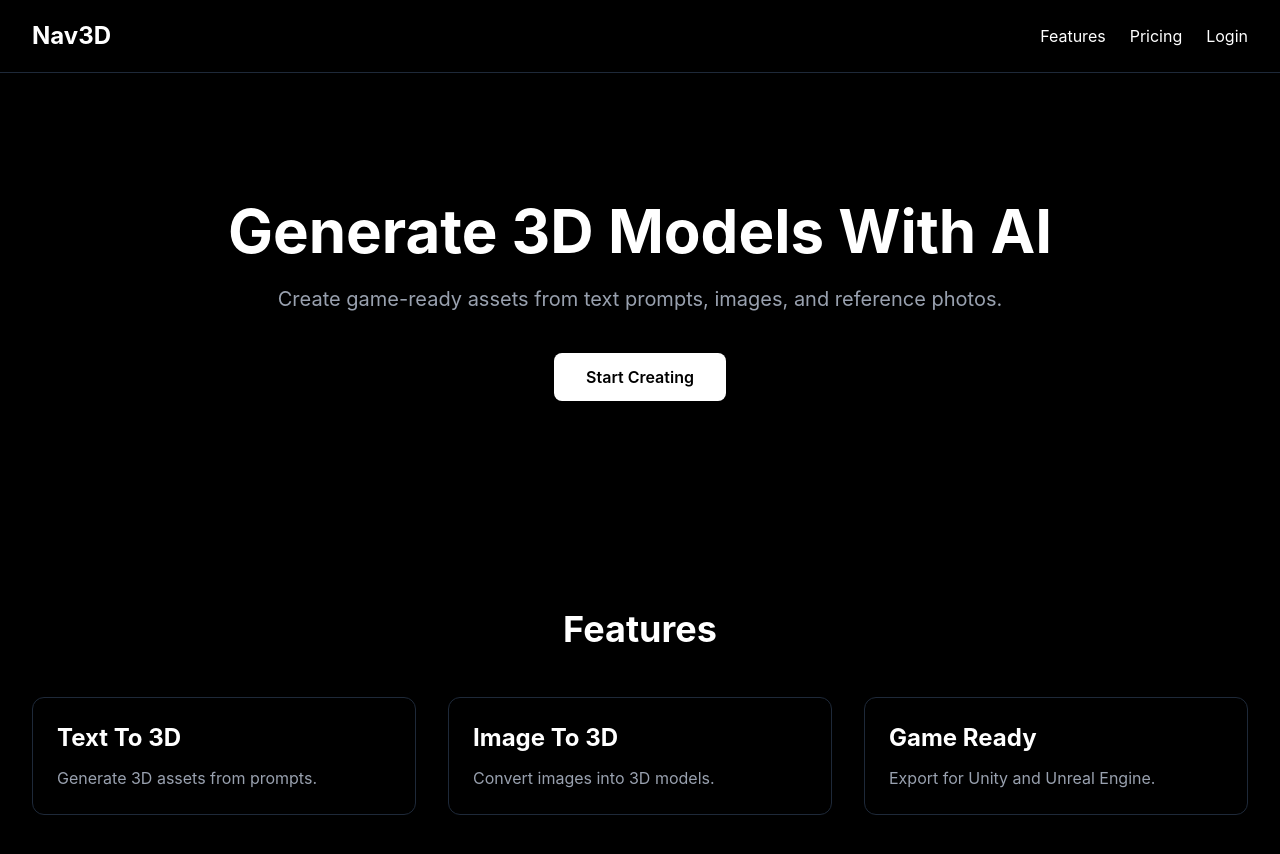
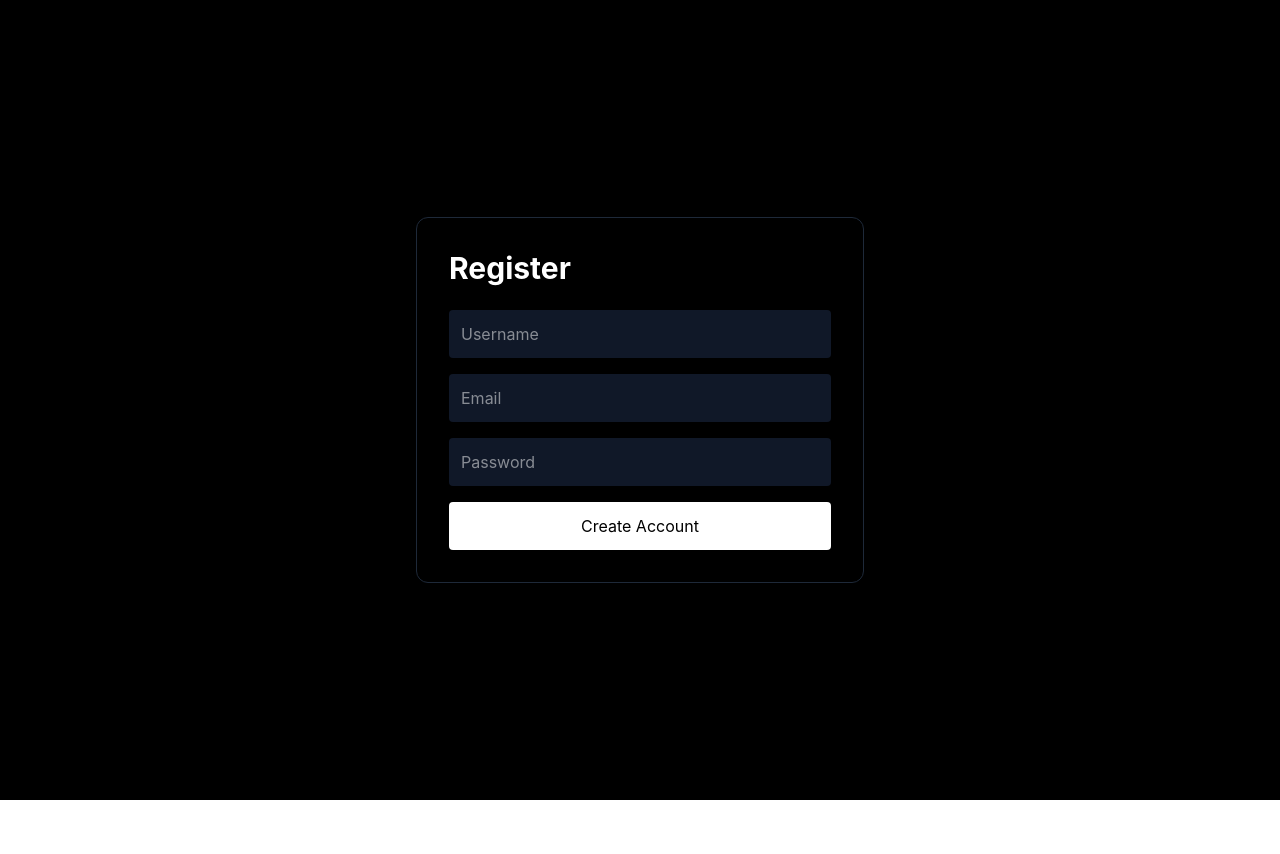
Before and after one commit to navdeepsinghpro-hub/Nav3D, a React app in the folder frontend/: page /register in a window 1280 px wide. Shown: the top 854 px of the page. After the commit the page ends 800 px from the top, so only its background shows below. Built offline with nearby package versions, Linux system fonts and the light colour scheme; the HTML template or start-up script is replaced by a standard one.

Commit message:
Phase 4 - React Router pages

```diff
--- a/frontend/package.json
+++ b/frontend/package.json
@@ -13,6 +13,7 @@
     "@tailwindcss/vite": "^4.3.1",
     "react": "^19.2.6",
     "react-dom": "^19.2.6",
+    "react-router-dom": "^7.18.0",
     "tailwindcss": "^4.3.1"
   },
   "devDependencies": {
--- a/frontend/src/App.jsx
+++ b/frontend/src/App.jsx
@@ -1,7 +1,21 @@
+import { BrowserRouter, Routes, Route } from "react-router-dom";
+
 import Home from "./pages/Home";
+import Login from "./pages/Login";
+import Register from "./pages/Register";
+import Dashboard from "./pages/Dashboard";
 
 function App() {
-  return <Home />;
+  return (
+    <BrowserRouter>
+      <Routes>
+        <Route path="/" element={<Home />} />
+        <Route path="/login" element={<Login />} />
+        <Route path="/register" element={<Register />} />
+        <Route path="/dashboard" element={<Dashboard />} />
+      </Routes>
+    </BrowserRouter>
+  );
 }
 
 export default App;
--- a/frontend/src/components/Navbar.jsx
+++ b/frontend/src/components/Navbar.jsx
@@ -1,13 +1,14 @@
+import { Link } from "react-router-dom";
 function Navbar() {
   return (
     <nav className="flex justify-between items-center px-8 py-5 border-b border-gray-800">
       <h1 className="text-2xl font-bold">Nav3D</h1>
 
-      <div className="hidden md:flex gap-6">
-        <a href="#">Features</a>
-        <a href="#">Pricing</a>
-        <a href="#">Login</a>
-      </div>
+<div className="hidden md:flex gap-6">
+  <Link to="/">Home</Link>
+  <Link to="/login">Login</Link>
+  <Link to="/register">Register</Link>
+</div>
     </nav>
   );
 }
--- /dev/null
+++ b/frontend/src/pages/Dashboard.jsx
@@ -0,0 +1,13 @@
+function Dashboard() {
+  return (
+    <div className="min-h-screen bg-black text-white p-10">
+      <h1 className="text-5xl font-bold">Dashboard</h1>
+
+      <p className="mt-4 text-gray-400">
+        Welcome to Nav3D
+      </p>
+    </div>
+  );
+}
+
+export default Dashboard;
--- /dev/null
+++ b/frontend/src/pages/Login.jsx
@@ -0,0 +1,27 @@
+function Login() {
+  return (
+    <div className="min-h-screen bg-black text-white flex items-center justify-center">
+      <div className="w-full max-w-md border border-gray-800 rounded-xl p-8">
+        <h1 className="text-3xl font-bold mb-6">Login</h1>
+
+        <input
+          type="email"
+          placeholder="Email"
+          className="w-full p-3 mb-4 bg-gray-900 rounded"
+        />
+
+        <input
+          type="password"
+          placeholder="Password"
+          className="w-full p-3 mb-4 bg-gray-900 rounded"
+        />
+
+        <button className="w-full bg-white text-black p-3 rounded">
+          Login
+        </button>
+      </div>
+    </div>
+  );
+}
+
+export default Login;
--- /dev/null
+++ b/frontend/src/pages/Register.jsx
@@ -0,0 +1,33 @@
+function Register() {
+  return (
+    <div className="min-h-screen bg-black text-white flex items-center justify-center">
+      <div className="w-full max-w-md border border-gray-800 rounded-xl p-8">
+        <h1 className="text-3xl font-bold mb-6">Register</h1>
+
+        <input
+          type="text"
+          placeholder="Username"
+          className="w-full p-3 mb-4 bg-gray-900 rounded"
+        />
+
+        <input
+          type="email"
+          placeholder="Email"
+          className="w-full p-3 mb-4 bg-gray-900 rounded"
+        />
+
+        <input
+          type="password"
+          placeholder="Password"
+          className="w-full p-3 mb-4 bg-gray-900 rounded"
+        />
+
+        <button className="w-full bg-white text-black p-3 rounded">
+          Create Account
+        </button>
+      </div>
+    </div>
+  );
+}
+
+export default Register;
```
Also changed, not shown: 1 other file (tests, documents, lock files or other folders).
